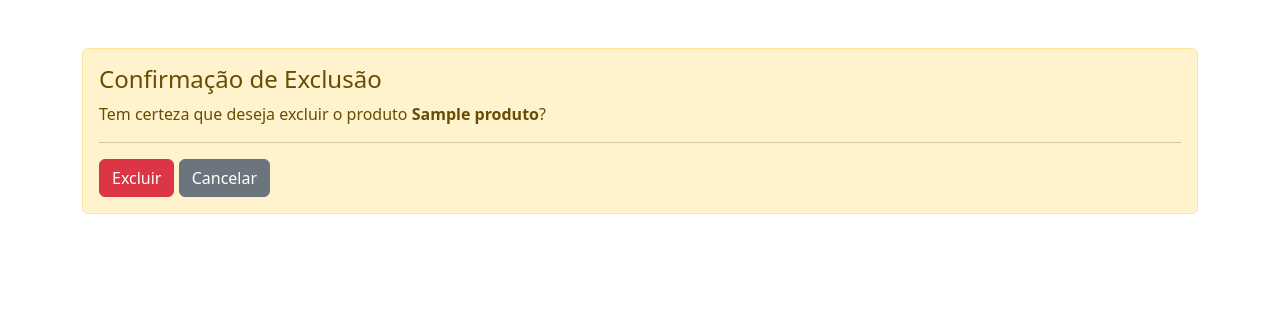
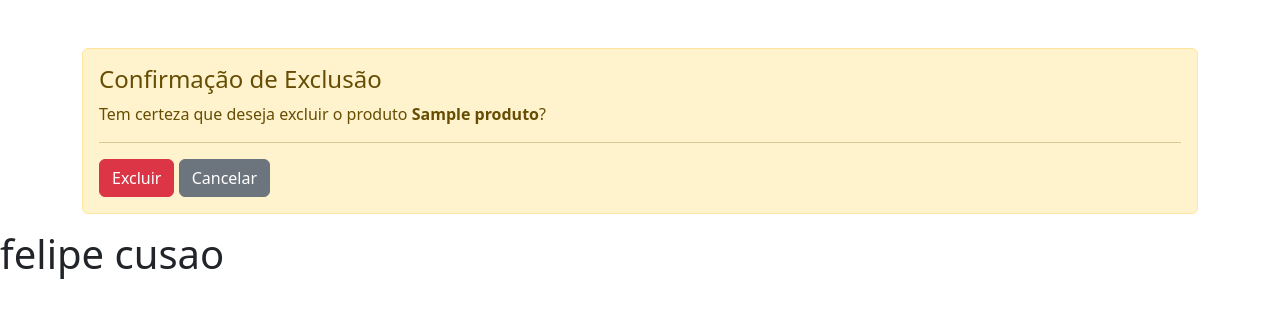
Before and after one commit to Firemouse10/PHP, a PHP site: page /php/CRUD/excluir.php?id=1 in a window 1280 px wide. Shown: the part 86-404 px from the top of the page. Run offline with PHP 8.4, Linux system fonts and the light colour scheme; tables that the repository leaves empty or names only in its code hold one stand-in row (values such as "Sample post").

Commit message:
testeSLA

```diff
--- a/SistemaProdutos/php/CRUD/excluir.php
+++ b/SistemaProdutos/php/CRUD/excluir.php
@@ -67,6 +67,8 @@ if ($_SERVER['REQUEST_METHOD'] === 'POST') {
             header("refresh:5; url=../../../SistemaProdutos/index.php");
         }
         ?>
+
+        <h1>felipe cusao</h1>
     </body>
     </html>
     <?php
```
